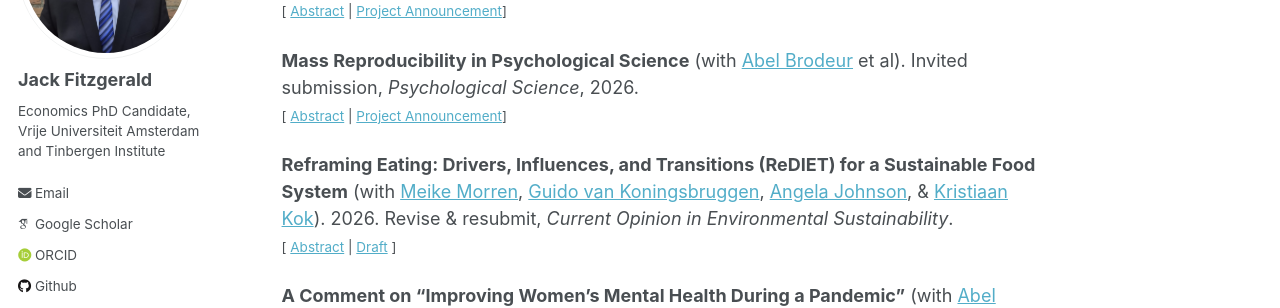
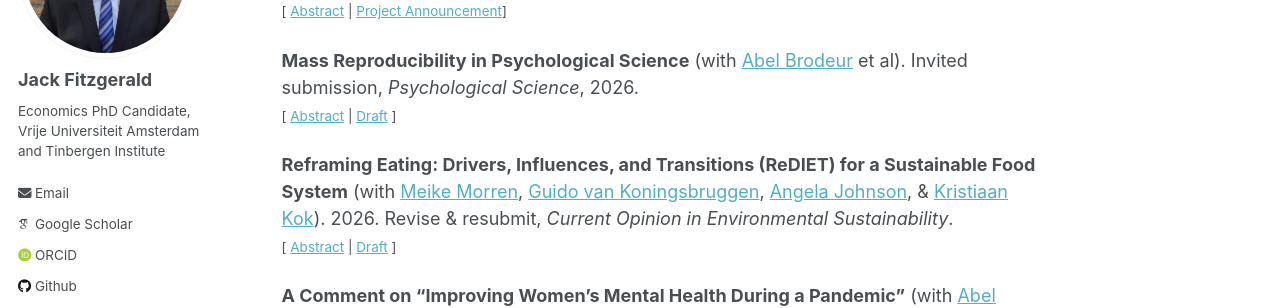
Before and after one commit to jack-fitzgerald/jack-fitzgerald.github.io, a Jekyll site: the page built from _pages/papers.md, in a window 1280 px wide and 900 px high, scrolled down 1469 px. Shown: the part 152-460 px from the top of the window. Built offline with Jekyll 4.4.1, drawn with Linux system fonts in a browser that asks for light colours; some web fonts are replaced.

Commit message:
Update papers.md

```diff
--- a/_pages/papers.md
+++ b/_pages/papers.md
@@ -108,7 +108,7 @@ In development.
 </small><br><br/></div>
 
 **Mass Reproducibility in Psychological Science** (with [Abel Brodeur](https://sites.google.com/site/abelbrodeur/home) et al). Invited submission, *Psychological Science*, 2026. <br/>
-<small>[ <a href="#/" onclick="visib('psychsci')">Abstract</a> | [Project Announcement](https://doi.org/10.1177/09567976231221573)] </small>
+<small>[ <a href="#/" onclick="visib('psychsci')">Abstract</a> | [Draft](https://hdl.handle.net/10419/344024) ] </small>
 
 <div id="psychsci" style="display: none; text-align: justify; line-height: 1.2" ><small>
 
```
